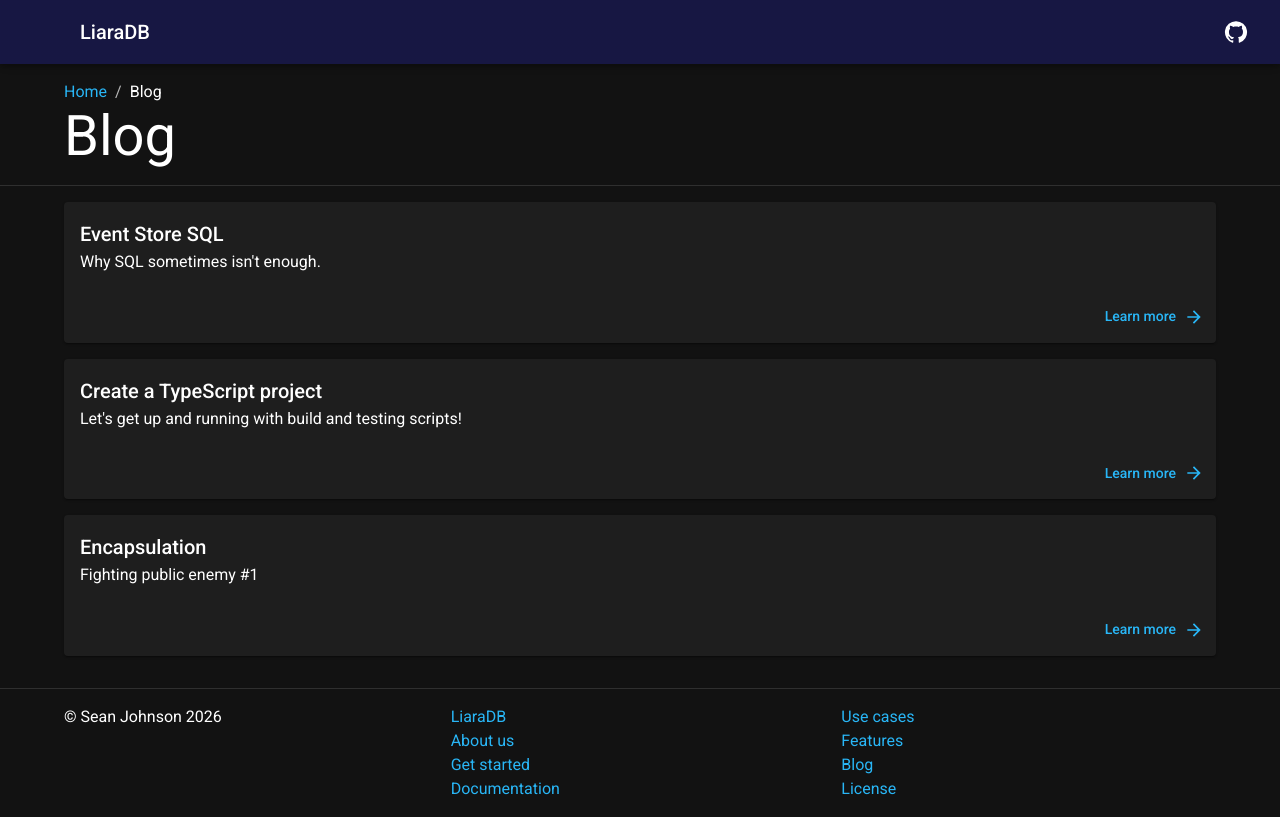
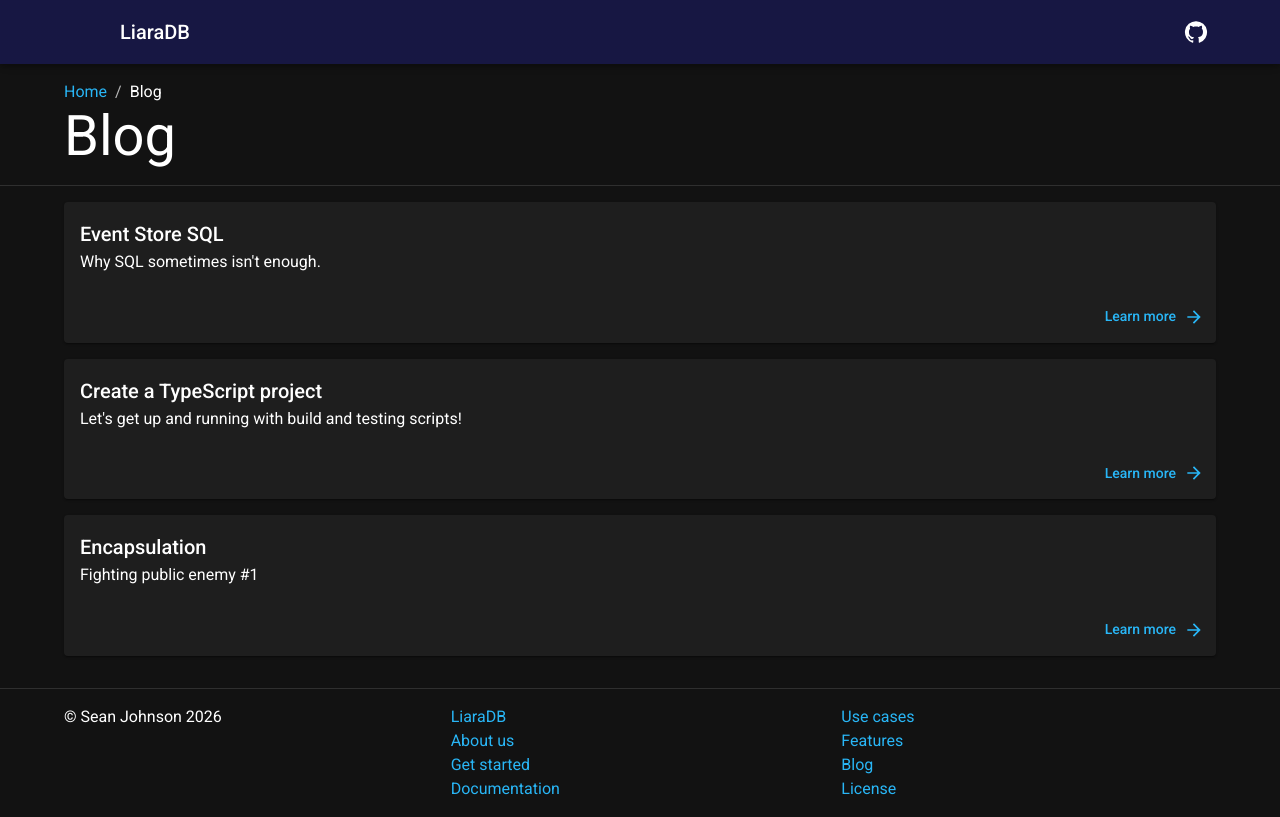
Before and after one commit to liaradb/liaradb.github.io, a Next.js app: page /blog in a window 1280 px wide. Built offline with nearby package versions, Linux system fonts and the light colour scheme; some icons are missing; what @mui/material-nextjs would draw is missing.

Commit message:
Fixed header width.

```diff
--- a/src/components/layout/header.tsx
+++ b/src/components/layout/header.tsx
@@ -1,7 +1,4 @@
-import AppBar from "@mui/material/AppBar";
-import Box from "@mui/material/Box";
-import Toolbar from "@mui/material/Toolbar";
-import Typography from "@mui/material/Typography";
+import { AppBar, Box, Container, Toolbar, Typography } from "@mui/material";
 import Link from "next/link";
 
 import { HeaderIcons } from "./header_icons";
@@ -13,7 +10,7 @@ export const Header = () => {
   return (
     <Box>
       <AppBar position="fixed" enableColorOnDark>
-        <Toolbar>
+        <Toolbar component={Container}>
           <MenuDrawer />
           <Typography
             variant="h6"
```
